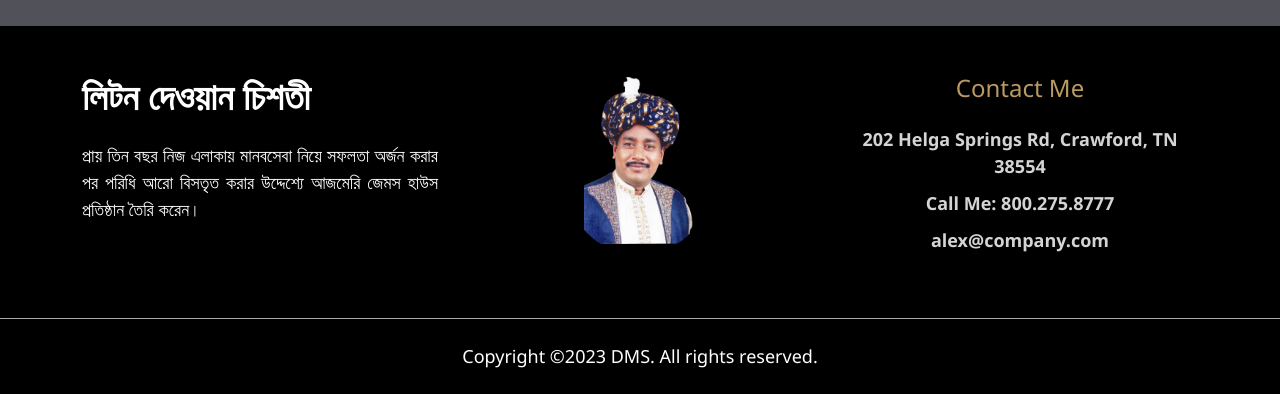
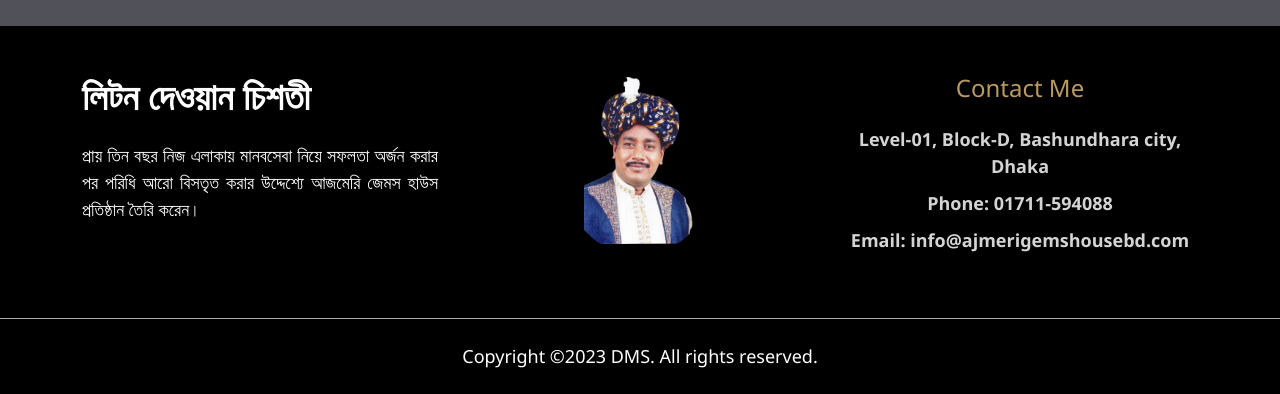
Before and after one commit to fahimpatowary/liton-dewan-chisti, a plain HTML site: page index.html in a window 1280 px wide. Shown: the part 5553-5947 px from the top of the page. Drawn offline with nearby package versions, Linux system fonts and the light colour scheme.

Commit message:
updated footer contactinfo

```diff
--- a/index.html
+++ b/index.html
@@ -697,9 +697,9 @@
                         <div class="col-md-4 text-center">
                             <h4 class="mb-3 mb-md-4">Contact Me</h4>
                             <ul>
-                                <li>202 Helga Springs Rd, Crawford, TN 38554</li>
-                                <li>Call Me: 800.275.8777</li>
-                                <li>alex@company.com</li>
+                                <li>Level-01, Block-D, Bashundhara city, Dhaka</li>
+                                <li>Phone: 01711-594088</li>
+                                <li>Email: info@ajmerigemshousebd.com</li>
                             </ul>
                         </div>
 
```
